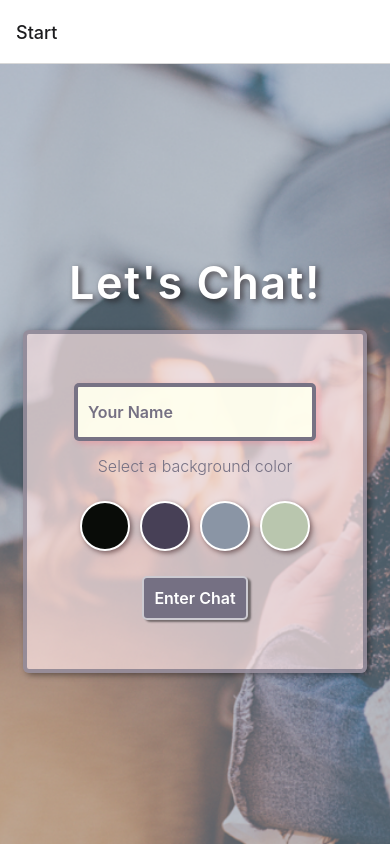
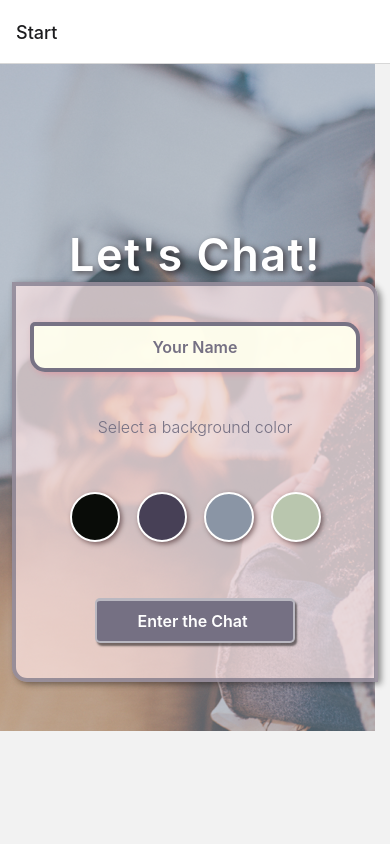
Before and after one commit to animalelder/chat, a React Native app: screen /Start in a window 390 px wide. Built offline with nearby package versions, Linux system fonts and the light colour scheme.

Commit message:
Implement gifted-chat

```diff
--- a/components/Chat.js
+++ b/components/Chat.js
@@ -1,36 +1,82 @@
-import { useEffect } from 'react';
-import { StyleSheet, View, Text } from 'react-native';
+import { useState, useEffect } from 'react';
+import { GiftedChat, Bubble } from 'react-native-gifted-chat';
+import {
+  StyleSheet,
+  SafeAreaView,
+  Platform,
+  KeyboardAvoidingView,
+} from 'react-native';
 
 const Chat = ({ route, navigation }) => {
   const { name, background } = route.params;
+  const [messages, setMessages] = useState([]);
+  const onSend = (newMessages) => {
+    setMessages((previousMessages) =>
+      GiftedChat.append(previousMessages, newMessages)
+    );
+  };
+
+  const renderBubble = (props) => {
+    return (
+      <Bubble
+        {...props}
+        wrapperStyle={{
+          right: {
+            backgroundColor: '#1e90ff',
+          },
+          left: {
+            backgroundColor: '#f5fffa',
+          },
+        }}
+      />
+    );
+  };
+
+  useEffect(() => {
+    setMessages([
+      {
+        _id: 1,
+        text: 'Hello developer',
+        createdAt: new Date(),
+        user: {
+          _id: 2,
+          name: 'React Native',
+          avatar: 'https://placeimg.com/140/140/any',
+        },
+      },
+      {
+        _id: 2,
+        text: 'This is a system message',
+        createdAt: new Date(),
+        system: true,
+      },
+    ]);
+  }, []);
 
   useEffect(() => {
     navigation.setOptions({ title: name });
   }, []);
 
   return (
-    <View style={[styles.container, { backgroundColor: background }]}>
-      <View style={styles.textBox}>
-        <Text>Welcome to the chat, {name}!</Text>
-      </View>
-    </View>
+    <SafeAreaView style={[styles.container, { backgroundColor: background }]}>
+      <GiftedChat
+        messages={messages}
+        renderBubble={renderBubble}
+        onSend={(messages) => onSend(messages)}
+        user={{
+          _id: 1,
+        }}
+      />
+      <KeyboardAvoidingView
+        behavior={Platform.OS === 'android' ? 'padding' : null}
+      />
+    </SafeAreaView>
   );
 };
 
 const styles = StyleSheet.create({
   container: {
     flex: 1,
-    justifyContent: 'center',
-    alignItems: 'center',
-    width: '100%',
-    height: '100%',
-  },
-  textBox: {
-    width: '80%',
-    height: '80%',
-    backgroundColor: 'white',
-    padding: 20,
-    borderRadius: 10,
   },
 });
 
--- a/components/Start.js
+++ b/components/Start.js
@@ -6,7 +6,6 @@ import {
   TouchableOpacity,
   TextInput,
   ImageBackground,
-  Image,
 } from 'react-native';
 
 const Start = ({ navigation }) => {
@@ -30,7 +29,6 @@ const Start = ({ navigation }) => {
             value={name}
             onChangeText={setName}
             placeholder='Your Name'
-            maxLength='15'
           />
           {/* Select background color of chat \*/}
           <Text style={styles.selectColorText}>Select a background color</Text>
@@ -57,7 +55,7 @@ const Start = ({ navigation }) => {
               })
             }
           >
-            <Text style={styles.buttonText}>Enter Chat</Text>
+            <Text style={styles.buttonText}>Enter the Chat</Text>
           </TouchableOpacity>
         </View>
       </ImageBackground>
@@ -68,54 +66,58 @@ const Start = ({ navigation }) => {
 const styles = StyleSheet.create({
   container: {
     flex: 1,
-
-    alignContent: 'space-around',
   },
   bgImage: {
     flex: 1,
     justifyContent: 'center',
     alignItems: 'center',
-    width: '100%',
-    height: '100%',
   },
   appTitle: {
+    marginHorizonal: 'auto',
     fontSize: 45,
     fontWeight: '600',
-    alignSelf: 'auto',
     letterSpacing: 1.5,
     color: '#ffffff',
     textShadowColor: '#0e0000a0',
     textShadowOffset: { width: 3, height: 2 },
     textShadowRadius: 6,
-    margin: 20,
   },
   box: {
+    maxHeight: 400,
+    flex: 1,
     backgroundColor: '#FFE7E6af',
-    padding: 30,
-    width: '88%',
-    height: '44%',
-    alignContent: 'space-around',
+    gap: 10,
+    flexShrink: 1,
+    flexBasis: 'auto',
+    minHeight: 300,
+    width: '94%',
+    height: '54%',
     alignItems: 'center',
-    justifyContent: 'center',
+    justifyContent: 'space-evenly',
+    alignContent: 'center',
     borderColor: '#757083af',
     borderWidth: 4,
     shadowColor: '#000000a0',
     shadowOpacity: 0.7,
     shadowRadius: 6,
     shadowOffset: { width: 3, height: 2 },
-    borderRadius: 6,
+    borderRadius: 15,
+    borderTopLeftRadius: 0,
+    borderBottomRightRadius: 0,
   },
   textInput: {
     fontSize: 16,
+    marginTop: 2,
+    borderBottomLeftRadius: 15,
+    borderTopRightRadius: 15,
+    textAlign: 'center',
     fontWeight: '600',
     color: '#757083',
     backgroundColor: '#ffffeef0',
-    width: '88%',
-    placeholderTextColor: '#757083',
-    padding: 10,
-    paddingVertical: 15,
+    width: '92%',
+    height: 50,
+
     borderWidth: 1,
-    marginBottom: 15,
     borderColor: '#757083fa',
     borderWidth: 4,
     shadowColor: '#f65b7455',
@@ -130,8 +132,11 @@ const styles = StyleSheet.create({
   },
   colorOptionsBox: {
     flexDirection: 'row',
-    justifyContent: 'space-between',
-    margin: 20,
+    flexWrap: 'wrap',
+    justifyContent: 'center',
+    minHeight: 25,
+    padding: 10,
+    gap: 15,
   },
   colorButton: {
     width: 50,
@@ -139,7 +144,7 @@ const styles = StyleSheet.create({
     borderRadius: 25,
     borderColor: '#fff',
     borderWidth: 2.5,
-    margin: 5,
+    margin: 1,
     shadowColor: '#210003',
     shadowOpacity: 0.5,
     shadowRadius: 5,
@@ -153,20 +158,22 @@ const styles = StyleSheet.create({
     shadowColor: '#150001',
   },
   chatButton: {
-    alignItems: 'center',
+    textAlign: 'center',
     backgroundColor: '#757083',
-    wdith: '88%',
+    width: 200,
     padding: 10,
     borderWidth: 2.5,
-    borderColor: '#ffffffa0',
-    shadowColor: '#000000a0',
-    shadowOpacity: 0.7,
+    shadowColor: 'hsla(0, 0%, 0%, .5)',
     shadowRadius: 2,
-    shadowOffset: { width: 3, height: 2 },
+    shadowOffset: { width: 2, height: 3 },
     borderRadius: 5,
+    borderTopWidth: 3,
+    borderColor: 'hsla(0, 0%, 100%, 0.5)',
   },
   buttonText: {
+    marginHorizontal: 'auto',
     fontSize: 16,
+    width: 115,
     fontWeight: '600',
     color: '#ffffff',
   },
--- a/package.json
+++ b/package.json
@@ -16,7 +16,9 @@
     "expo-status-bar": "~1.12.1",
     "react": "18.2.0",
     "react-dom": "18.2.0",
+    "react-gifted-chat": "^1.0.5",
     "react-native": "0.74.2",
+    "react-native-gifted-chat": "^2.4.0",
     "react-native-safe-area-context": "4.10.1",
     "react-native-screens": "3.31.1",
     "react-native-svg": "15.2.0",
```
Also changed, not shown: 1 other file (tests, documents, lock files or other folders).
